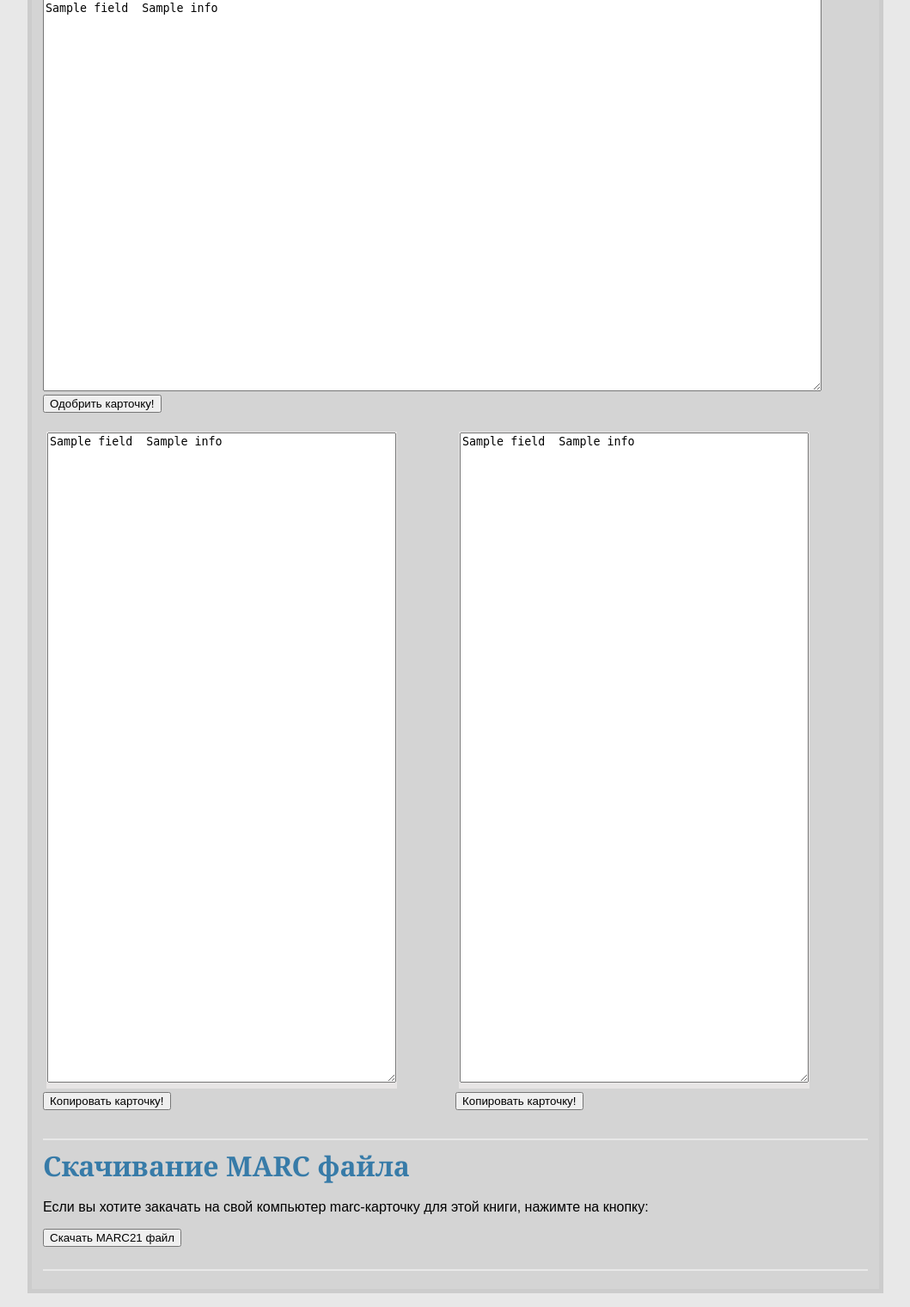
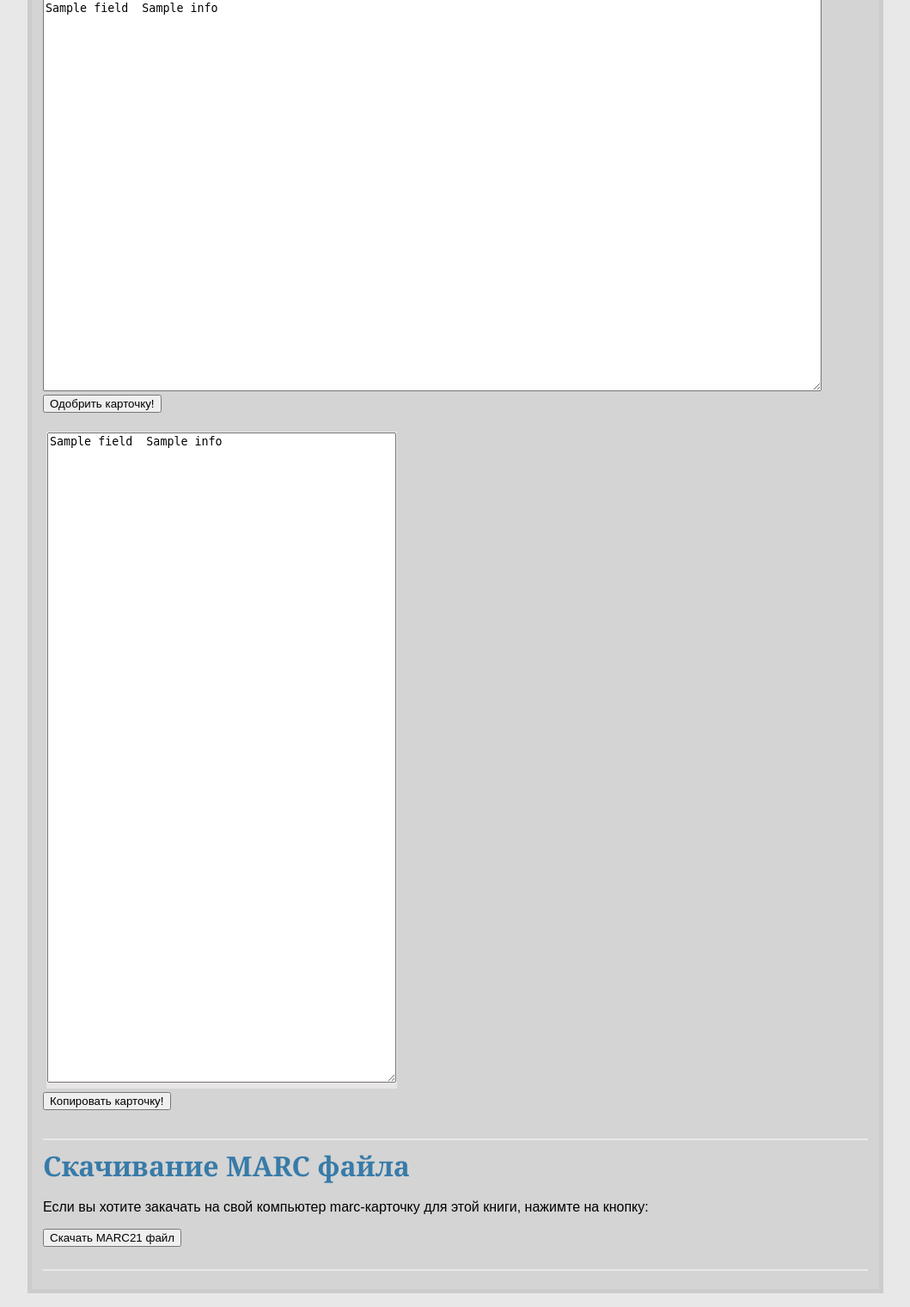
Before and after one commit to cyperus-papyrus/hello-world, a Flask app: template templates/show_entries.html in a window 1280 px wide. Shown: the part 217-1737 px from the top of the page at 86% size, without its empty margins (110-1169 px from the left). Run offline with Flask 2, Linux system fonts and the light colour scheme; the template is opened without the code that fills it: values that come from a table or form of the project are taken from there, most other values are stand-ins (such as "Sample title", 1, 10 or a date in 2020); parts of the project's set-up code (start-up, migrations or seed data) failed here and were passed over.

Commit message:
- лишний бибком

```diff
--- a/marcapp.py
+++ b/marcapp.py
@@ -136,20 +136,12 @@ def show_book(number):
         "SELECT id, author, title, field, info_text FROM marc.aleph2 WHERE (id='%s') ORDER BY FIELD " % litresnum)
     for (id, author, title, field, info_text) in result.fetchall():
         litrescard.append(dict(field='%-5s' % field, info=info_text))
-    bibkomcard = []  # из карточек для каждой книги находим самую длинную и сохраняем ее
-    bibkomtitle = excel[0][2]
-    sql = "SELECT * FROM marc.aleph2  WHERE id LIKE :string and (title='%s') ORDER BY FIELD;" % bibkomtitle
-    result_bibkom = connection.execute(text(sql), string="%BIBKOM")
-    for row_bibkom in result_bibkom.fetchall():
-        field_bib = row_bibkom[3]
-        info_bib = row_bibkom[5]
-        bibkomcard.append(dict(field='%-5s' % field_bib, info=info_bib))
     (result_count,) = connection.execute("select count(*) from excel e where e.number<=%s order by number" % number)
     my_list_int = (int(result_count[0]) - 1) / 100
     print int(result_count[0])
     print datetime.datetime.now(), u'Загрузили страницу show %s' % number
     return render_template('show_entries.html', mybooks=zip(mybooks, excel),
-                           excel=excel, form=form, litrescard=litrescard, bibkomcard=bibkomcard, int_lst=my_list_int)
+                           excel=excel, form=form, litrescard=litrescard, int_lst=my_list_int)
 
 
 @app.route('/update/<number>', methods=['POST'])
--- a/templates/show_entries.html
+++ b/templates/show_entries.html
@@ -35,16 +35,6 @@
             <br />
         {{form.copy(value="Копировать карточку!")}}</form></div>
         {% endif %}
-        {% if bibkomcard %}
-        <div>
-          <form method="post" action='/copy/{{ excel[0] }}'><table>
-              <tr>
-                <td><textarea name="card_lines"  rows="50">{% for strbibcard in bibkomcard %}{{ strbibcard.field }}  {{ strbibcard.info }}{% endfor %}</textarea></td>
-              </tr>
-          </table>
-          {{form.copy(value="Копировать карточку!")}}</form>
-        </div>
-        {% endif %}
     </div>
     <br />
             <div style="width: 100%;">
```
